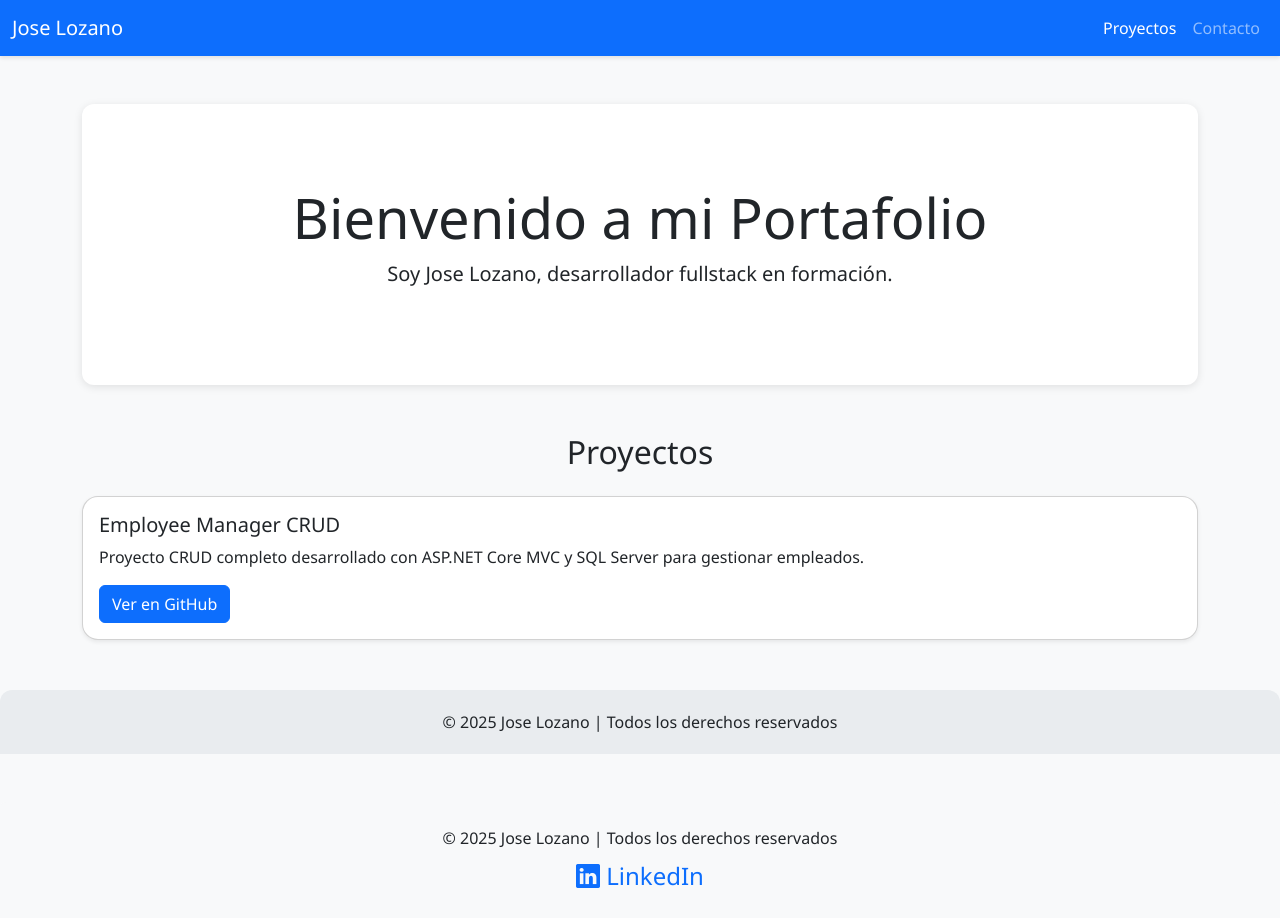
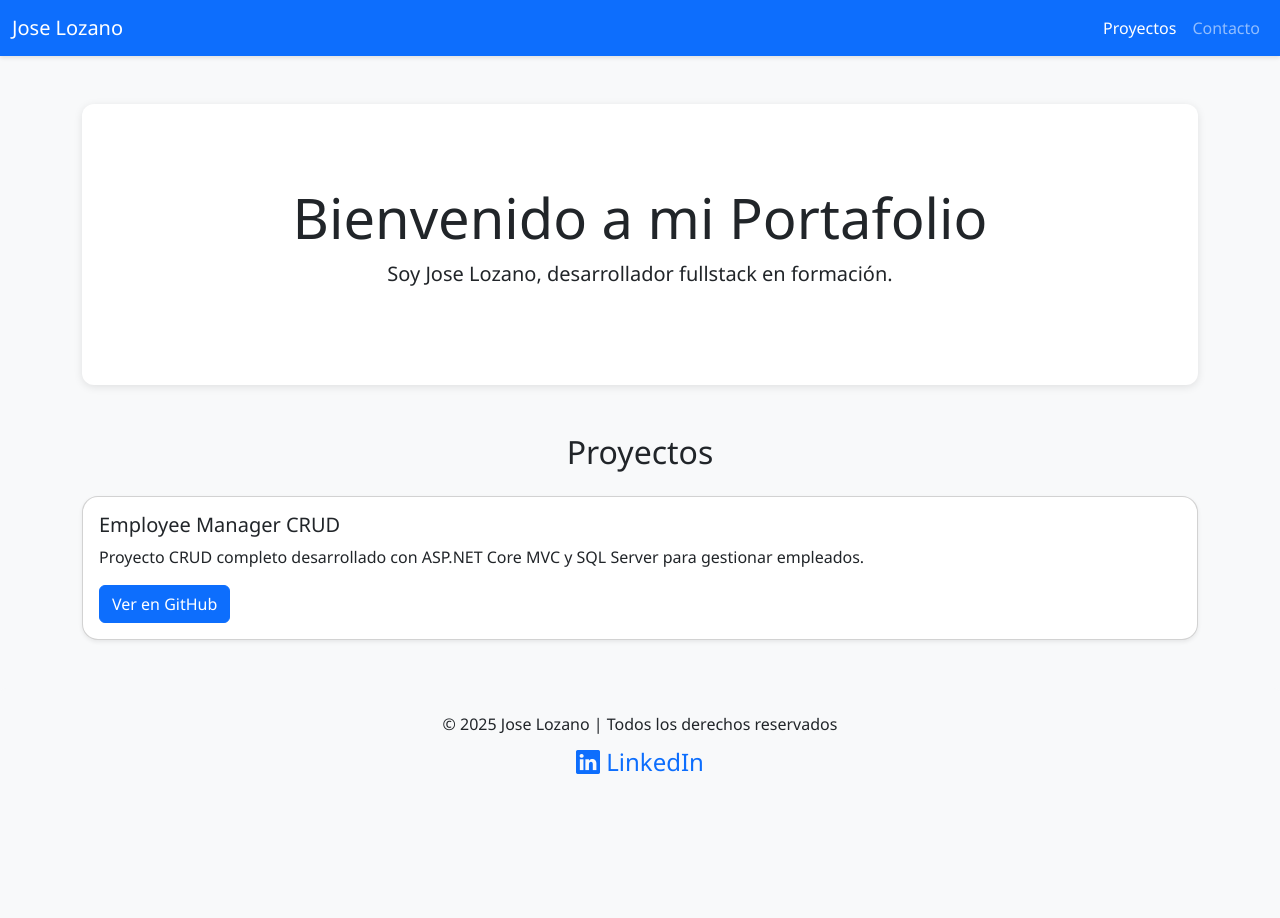
Before and after one commit to JoseLozanoVazquez/joselozanovazquez.github.io, a plain HTML site: page index.html in a window 1280 px wide. After the commit the page ends 804 px from the top, so only its background shows below. Drawn offline with nearby package versions, Linux system fonts and the light colour scheme; files that its build step writes are made by us from their sources.

Commit message:
Fe de erratas

```diff
--- a/index.html
+++ b/index.html
@@ -51,8 +51,11 @@
         </section>
     </div>
 
-    <footer class="text-center">
-        © 2025 Jose Lozano | Todos los derechos reservados
+    <footer class="text-center p-4 bg-light rounded-top mt-5">
+        <p class="mb-2">© 2025 Jose Lozano | Todos los derechos reservados</p>
+        <a href="https://www.linkedin.com/in/jos%C3%A9-carlos-lozano-v%C3%A1zquez-834209221/" target="_blank" class="text-decoration-none text-primary fs-4">
+            <i class="bi bi-linkedin"></i> LinkedIn
+        </a>
     </footer>
 
     <script src="https://cdn.jsdelivr.net/npm/bootstrap@5.3.0/dist/js/bootstrap.bundle.min.js"></script>
@@ -60,11 +63,3 @@
 
 
 </html>
-
-
-<footer class="text-center p-4 bg-light rounded-top mt-5">
-    <p class="mb-2">© 2025 Jose Lozano | Todos los derechos reservados</p>
-    <a href="https://www.linkedin.com/in/jos%C3%A9-carlos-lozano-v%C3%A1zquez-834209221/" target="_blank" class="text-decoration-none text-primary fs-4">
-        <i class="bi bi-linkedin"></i> LinkedIn
-    </a>
-</footer>
```
